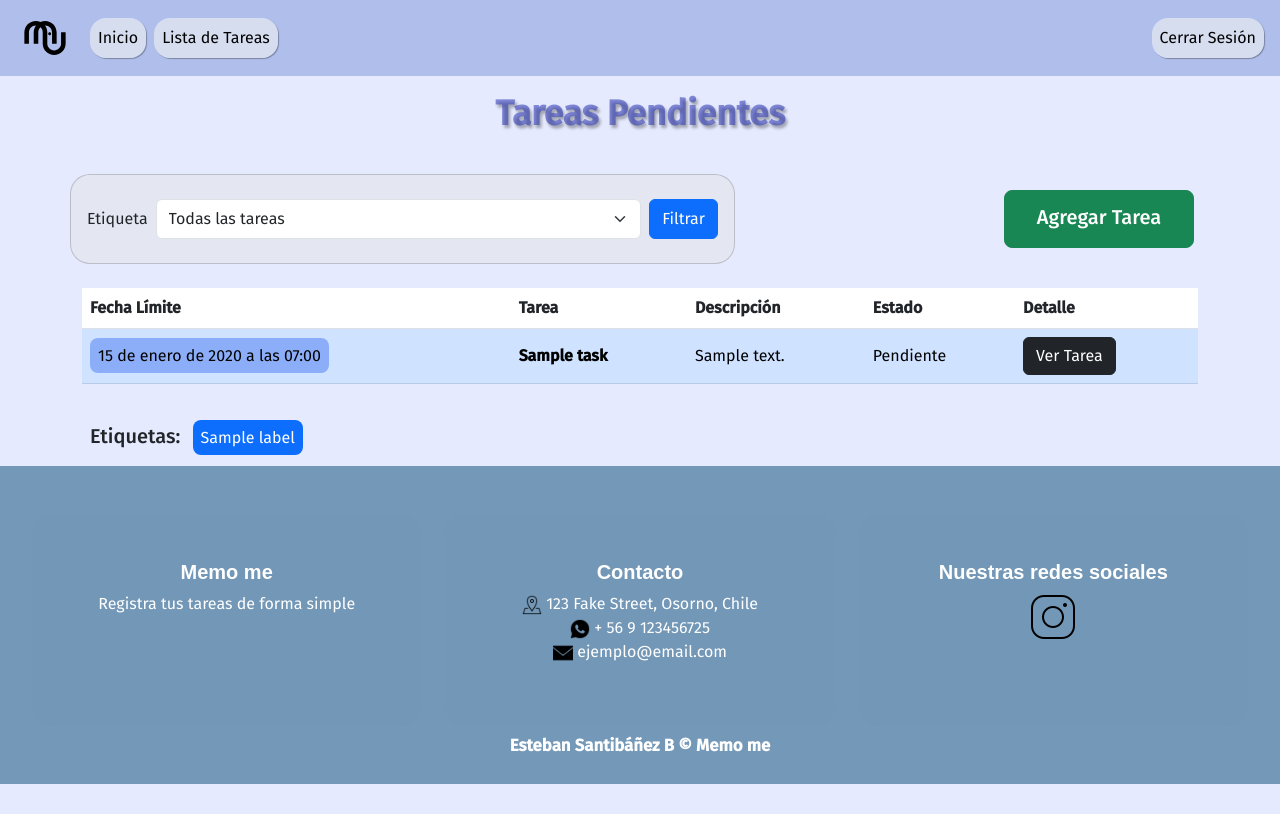
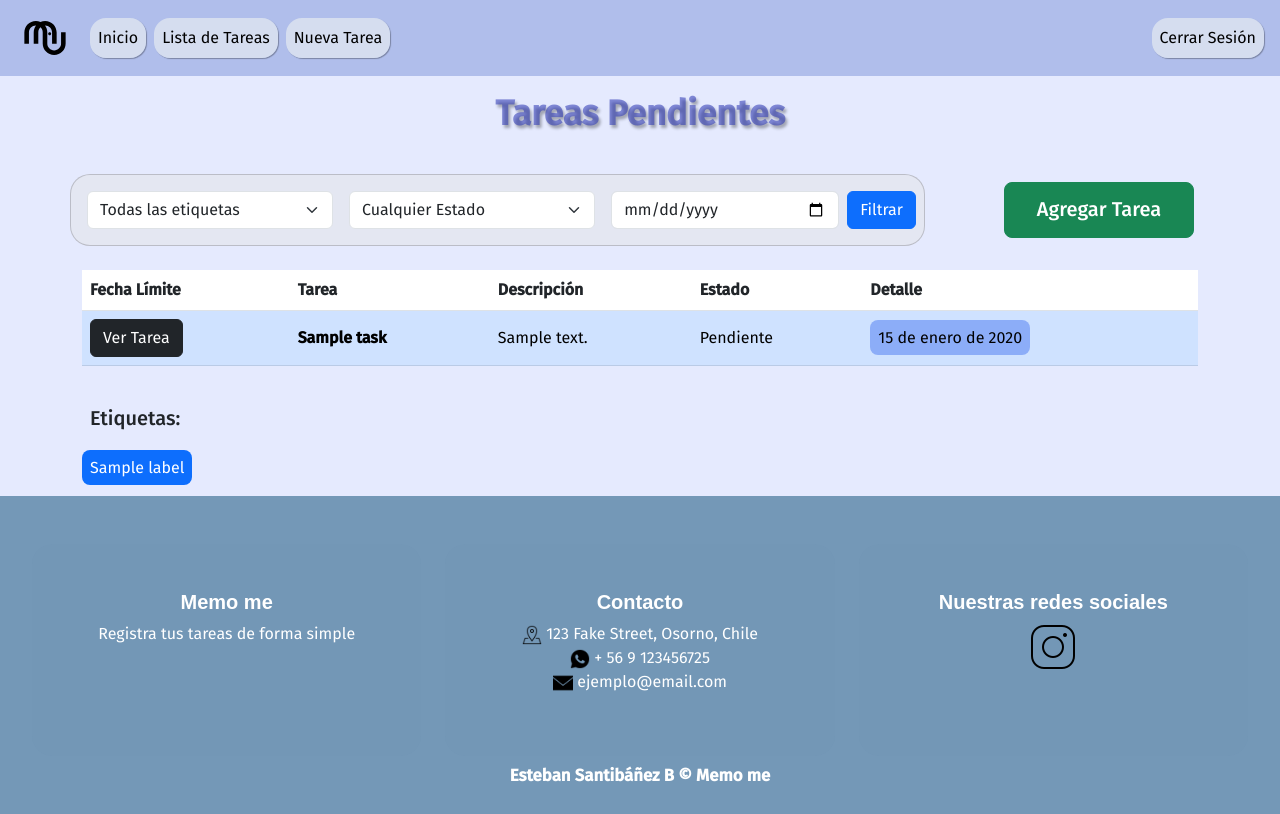
Before and after one commit to Santisu/Task-App-with-Django, a Django app: page /tasks/tasks_list in a window 1280 px wide. Before the commit the page ends 784 px from the top, so only its background shows below. Run offline with Django 4.2, Linux system fonts and the light colour scheme; a user stored in the database is signed in; tables that the repository leaves empty hold one stand-in row (values such as "Sample post"); some web fonts are replaced.

Commit message:
Aprendizaje 5 Se agregaron más opciones al filtro de listado, se creó e implementó la vista de edición de tareas.

```diff
--- a/lista_de_tareas/index_app/templates/base.html
+++ b/lista_de_tareas/index_app/templates/base.html
@@ -11,7 +11,7 @@
       integrity="sha384-9ndCyUaIbzAi2FUVXJi0CjmCapSmO7SnpJef0486qhLnuZ2cdeRhO02iuK6FUUVM"
       crossorigin="anonymous"
     />
-    <link rel="stylesheet" href="{% static 'css/style.css' %}" />
+    <link rel="stylesheet" href="{% static 'css/styles.css' %}" />
     <title>{% block title %}{% endblock %}</title>
   </head>
   <body>
@@ -48,6 +48,14 @@
                 aria-current="page"
                 href="{% url 'tasks_list'%}"
                 >Lista de Tareas</a
+              >
+            </li>
+            <li class="nav-item navli">
+              <a
+                class="nav-link active navboton rounded-4 mx-1"
+                aria-current="page"
+                href="{% url 'task_creation'%}"
+                >Nueva Tarea</a
               >
             </li>
             {% endif %}
--- a/lista_de_tareas/task_app/forms.py
+++ b/lista_de_tareas/task_app/forms.py
@@ -1,18 +1,29 @@
+import datetime
 from django import forms
 from .models import Label, Task
 from django.contrib.auth.models import User
 
 
 class TaskFilterForm(forms.Form):
-    extra_option = [('all', 'Todas las tareas')]
+    STATUS_CHOICES = [
+        ('all_status', 'Cualquier Estado'),
+        ('Pendiente', 'Pendiente'),
+        ('En Progreso', 'En Progreso'),
+    ]
+
+    max_due = forms.DateField(label='Fecha límite máxima', required=False, widget=forms.DateInput( attrs={'type': 'date', 'class': 'form-control', 'placeholder': 'Fecha límite máxima'}))
+
+
+    extra_option = [('all_tasks', 'Todas las etiquetas')]
     labels = Label.objects.all()
     choices = extra_option + [(label.id, label.title) for label in labels]
 
     label = forms.TypedChoiceField(choices=choices, required=False)
+    status = forms.ChoiceField(label='Estado', choices=STATUS_CHOICES, required=False)
 
-class TaskCreationForm(forms.ModelForm):
+class TaskForm(forms.ModelForm):
     def __init__(self, *args, **kwargs):
-        super(TaskCreationForm, self).__init__(*args, **kwargs)
+        super(TaskForm, self).__init__(*args, **kwargs)
         self.fields['title'].label = 'Título'
         self.fields['description'].label = 'Descripción'
         self.fields['due_date'].label = 'Fecha límite'
@@ -23,9 +34,17 @@ class TaskCreationForm(forms.ModelForm):
         self.fields['title'].widget.attrs['class'] = 'form-control'
         self.fields['description'].widget.attrs['class'] = 'form-control'
         self.fields['due_date'].widget.attrs['class'] = 'form-control'
-        self.fields['due_date'].widget = forms.DateTimeInput(attrs={'type': 'datetime-local'})
+        self.fields['due_date'].widget = forms.DateInput(attrs={'type': 'date'})
         self.fields['status'].widget.attrs['class'] = 'form-control'
         self.fields['label'].widget.attrs['class'] = 'form-control'
+
+        instance = kwargs.get('instance')
+        if instance and 'due_date' in self.initial:
+            due_date = instance.due_date
+            if due_date:
+                self.initial['due_date'] = due_date.strftime('%Y-%m-%dT')
+            else: pass
+
 
     class Meta:
         model = Task
--- a/lista_de_tareas/task_app/models.py
+++ b/lista_de_tareas/task_app/models.py
@@ -19,7 +19,7 @@ class Task(models.Model):
     id = models.AutoField(primary_key=True)
     title = models.CharField(max_length=30)
     description = models.TextField()
-    due_date = models.DateTimeField(null=True, blank=True)
+    due_date = models.DateField(null=True, blank=True)
     status = models.CharField(max_length=15, choices=STATUS_CHOICE)
     label = models.ForeignKey(Label, verbose_name=("etiqueta"), on_delete=models.PROTECT)
     user = models.ForeignKey(User, on_delete=models.CASCADE)
--- a/lista_de_tareas/task_app/templates/tasks_list.html
+++ b/lista_de_tareas/task_app/templates/tasks_list.html
@@ -6,19 +6,24 @@
 {% block header %}<h1 class="titulo">Tareas Pendientes</h1>{% endblock %}
 
 <div class="row d-flex justify-content-between">
-<form class="card col-6 col-lg-7 p-3 d-flex" method="POST">
+<form class="card col-12 col-lg-9 p-2 d-flex" method="POST">
   {% csrf_token %}
   <div class="d-flex">
-    <p class="text-center my-3">Etiqueta</p>
     <select class="form-select m-2" name="label">
       {% for option_value, option_label in form.choices %}
       <option value="{{ option_value }}" {% if field.value == option_value %}selected{% endif %}>{{ option_label }}</option>
       {% endfor %}
     </select>
+    <select class="form-select m-2" name="status">
+      {% for option_value, option_label in form.STATUS_CHOICES %}
+      <option value="{{ option_value }}" {% if field.value == option_value %}selected{% endif %}>{{ option_label }} </option>
+      {% endfor %}
+    </select>
+    <input type="date" name="max_due" class="form-control m-2" placeholder="Fecha límite máxima" id="id_max_due">
     <button type="submit" class="btn btn-primary my-2">Filtrar</button>
   </div>
 </form>
-<a href="task_creation" class=" col-2 btn btn-success rounded-3 m-3"><p class="m-2 h5">Agregar Tarea</p></a>
+<a href="task_creation" class="col-11 col-lg-2 btn btn-success rounded-3 my-2 mx-3"><p class="my-2 h5">Agregar Tarea</p></a>
 </div>
 
 
@@ -26,6 +31,7 @@
 <br>
 
 {% if tasks %}
+<div class="table-responsive">
     <table class="table table-hover">
         <thead>
             <tr>
@@ -43,17 +49,18 @@
                         {% elif task.label_id == 3 %}table-warning
                         {% elif task.label_id == 4 %}table-light
                         {% else %}table-danger {% endif%} align-middle cursor" >
-                <td class="align-middle cursor" ><span class="bg-date p-2 rounded-3">{% if task.due_date %}{{ task.due_date }}{% else %}Sin fecha límite{% endif %}</span></td>
+                <td><a href="{% url 'task_item' task.id %}" class="btn btn-dark">Ver Tarea</a></td>
                 <th class="align-middle cursor">{{ task.title }}</th>
                 <td class="align-middle cursor" data-bs-toggle="tooltip" data-bs-placement="top" title="{{ task.description }}">{{ task.description|truncatechars:30 }}</td>
                 <td class="align-middle cursor">{{ task.status }}</td>
-                <td><a href="{% url 'task_item' task.id %}" class="btn btn-dark">Ver Tarea</a></td>
+                <td class="align-middle cursor" ><span class="bg-date p-2 rounded-3">{% if task.due_date %}{{ task.due_date }}{% else %}Sin fecha límite{% endif %}</span></td>
             </tr>
             {% endfor %}
           </tbody>
     </table>
+  </div>
 <br>
-<span class="h5 m-2">Etiquetas:</span>
+<span class="h5 m-2">Etiquetas:</span> <br><br>
 {% for label in labels %}
 <span class="{% if label.id == 1 %}bg-primary text-white
 {% elif label.id == 2 %}bg-success text-white
@@ -64,9 +71,9 @@
 {% else %}
 
     {% if requested_label %}
-    <p class="text-center h1 text-success my-2 mb-5 latente">¡No hay tareas pendientes con la etiqueta {% for label in labels %}{% if label.id == requested_label %}{{ label }}{% endif %}{% endfor %}!</p>
+    <p class="text-center h1 text-success my-2 mb-5 latente cursor">¡No hay tareas pendientes con la etiqueta {% for label in labels %}{% if label.id == requested_label %}{{ label }}{% endif %}{% endfor %}!</p>
     {% else%}
-  <p class="text-center h1 text-success my-2 mb-5 latente">¡No hay tareas pendientes!</p>
+  <p class="text-center h1 text-success my-2 mb-5 latente cursor">¡No hay tareas pendientes!</p>
 {% endif %}
 
 {% endif %}
--- a/lista_de_tareas/task_app/urls.py
+++ b/lista_de_tareas/task_app/urls.py
@@ -1,10 +1,10 @@
 from django.urls import path
-from .views import TaskListView, TaskItemView, TaskCreationView
+from .views import TaskListView, TaskItemView, TaskCreationView, TaskEditionView
 
 
 urlpatterns = [
     path('tasks_list', TaskListView.as_view(), name="tasks_list"),
     path('task/<int:pk>/', TaskItemView.as_view(), name="task_item"),
     path('task_creation/', TaskCreationView.as_view(), name="task_creation"),
-    # path('task_edit/<int:pk>/', TaskEditionView.as_view(), name="task_edition"),
+    path('task_edit/<int:pk>/', TaskEditionView.as_view(), name="task_edition"),
 ]
--- a/lista_de_tareas/task_app/views.py
+++ b/lista_de_tareas/task_app/views.py
@@ -1,21 +1,29 @@
+from datetime import datetime
 from django.shortcuts import get_object_or_404, redirect, render
 from django.views import View
-from django.contrib.auth.models import User
 from .models import Task, Label
-from .forms import TaskFilterForm, TaskCreationForm
+from .forms import TaskFilterForm, TaskForm
 from django.contrib.auth.decorators import login_required
 from django.utils.decorators import method_decorator
 from django.db.models import Q
 
 @method_decorator(login_required, name='dispatch')
 class TaskListView(View):
+
+    """
+     Shows the list of pending tasks.
+     Post method filter the items acording to the parameters specified by user
+    """
+
     template = "tasks_list.html"
     labels = Label.objects.all()
     form = TaskFilterForm
 
+
     def get(self, request):
         usuario = request.user
-        tasks = Task.objects.filter(Q(user_id=usuario.id, status='En Progreso') | Q(user_id=usuario.id, status='Pendiente')).order_by('due_date')
+        tasks = Task.objects.filter(Q(user_id=usuario.id, status='En Progreso') |
+                                    Q(user_id=usuario.id, status='Pendiente')).order_by('due_date')
         context = {'tasks': tasks,
                    'labels': self.labels,
                    'form': self.form}
@@ -24,16 +32,30 @@
     def post(self, request):
         usuario = request.user
         label = request.POST['label']
-        if label == "all":
-            filtered_tasks = Task.objects.filter(Q(user_id=usuario.id, status='En Progreso') | Q(user_id=usuario.id, status='Pendiente')).order_by('due_date')
+        status = request.POST['status']
+        max_due = request.POST['max_due']
+
+        if label == "all_tasks":
+            filtered_tasks = Task.objects.filter(Q(user_id=usuario.id, status='En Progreso') |
+                                                 Q(user_id=usuario.id, status='Pendiente')).order_by('due_date')
         else:
-            filtered_tasks = Task.objects.filter(Q(user_id=usuario.id, label=label, status='En Progreso') | Q(user_id=usuario.id, label=label , status='Pendiente')).order_by('due_date')
+            filtered_tasks = Task.objects.filter(Q(user_id=usuario.id, label=label, status='En Progreso') |
+                                                 Q(user_id=usuario.id, label=label , status='Pendiente')).order_by('due_date')
+
+        if status == "all_status":
+            pass
+        else:
+             filtered_tasks = filtered_tasks.filter(status=status)
+
+        if max_due:
+            max_due = datetime.strptime(max_due, '%Y-%m-%d').date()
+            filtered_tasks = filtered_tasks.filter(due_date__lt=max_due)
 
         context = {'tasks' : filtered_tasks,
                     'labels' : self.labels,
                     'form' : self.form}
 
-        if label != "all":
+        if label != "all_tasks":
             context['requested_label'] = int(label)
 
         return render(request, self.template, context)
@@ -41,6 +63,11 @@
 
 @method_decorator(login_required, name ='dispatch')
 class TaskItemView(View):
+
+    """
+    Shows in a card a certain item requested by the user
+    """
+
     template = "task_item.html"
 
     def get(self, request, pk):
@@ -52,16 +79,20 @@
 
 @method_decorator(login_required, name ='dispatch')
 class TaskCreationView(View):
+
+    """
+    Create a new task object
+    """
+    form = TaskForm
     template = "task_edit.html"
 
-
     def get(self, request):
-        form = TaskCreationForm
+        form = self.form
         context = {'form' : form}
         return render(request, self.template, context)
 
     def post(self, request):
-        form = TaskCreationForm(request.POST)
+        form = self.form(request.POST)
         if form.is_valid():
             task = form.save(commit=False)
             task.user_id = request.user.id
@@ -71,13 +102,32 @@
         return render(request, self.template, context)
 
 
-# @method_decorator(login_required, name ='dispatch')
-# class TaskEditionView(View):
-#     template = "task_edit.html"
+@method_decorator(login_required, name ='dispatch')
+class TaskEditionView(View):
 
-#     def get(self, request, pk):
-#         task = get_object_or_404(Task, pk=pk)
-#         labels = Label.objects.all()
-#         context = {'task' : task,
-#                     'labels' : labels}
-#         return render(request, self.template, context)
+    """
+    Updates an specific task
+    """
+
+    template = "task_edit.html"
+    form = TaskForm
+
+    def get(self, request, pk):
+        task = get_object_or_404(Task, pk=pk)
+        labels = Label.objects.all()
+        form = self.form(instance=task, initial={'due_date': task.due_date})
+        context = {'task' : task,
+                    'labels' : labels,
+                    'form' : form}
+        return render(request, self.template, context)
+
+    def post(self, request, pk):
+        task = get_object_or_404(Task, pk=pk)
+        form = self.form(request.POST, instance=task)
+        if form.is_valid():
+            task = form.save(commit=False)
+            task.user_id = request.user.id
+            task.save()
+            return redirect('task_item', pk)
+        context = {'form': form}
+        return render(request, self.template, context)
```
Also changed, not shown: lista_de_tareas/task_app/templates/task_edit.html (+3 -6 lines), lista_de_tareas/task_app/templates/task_item.html (+5 -5 lines), lista_de_tareas/index_app/static/css/styles.css (renamed from lista_de_tareas/index_app/static/css/style.css), lista_de_tareas/task_app/migrations/0007_alter_task_due_date.py (added).
